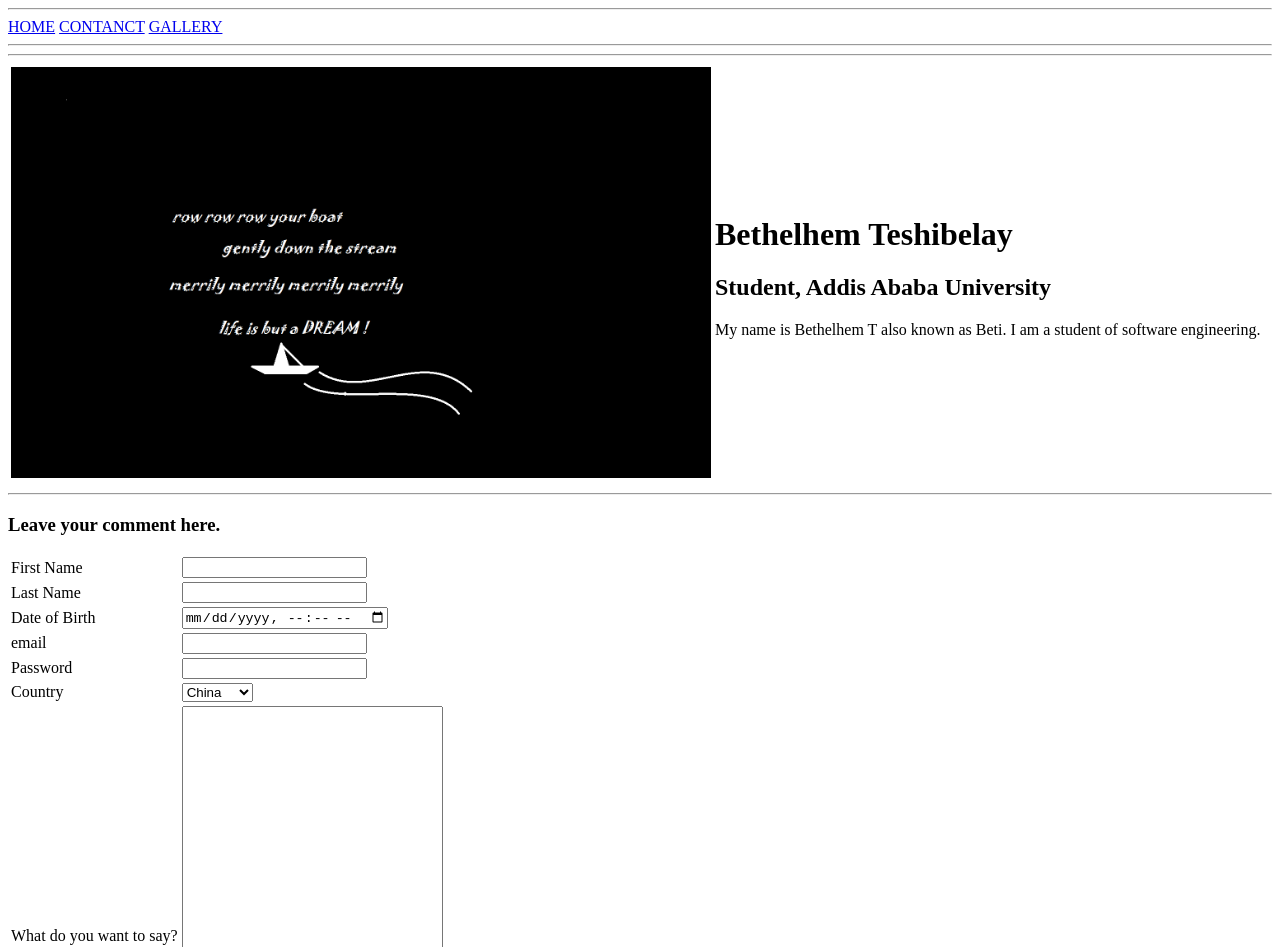
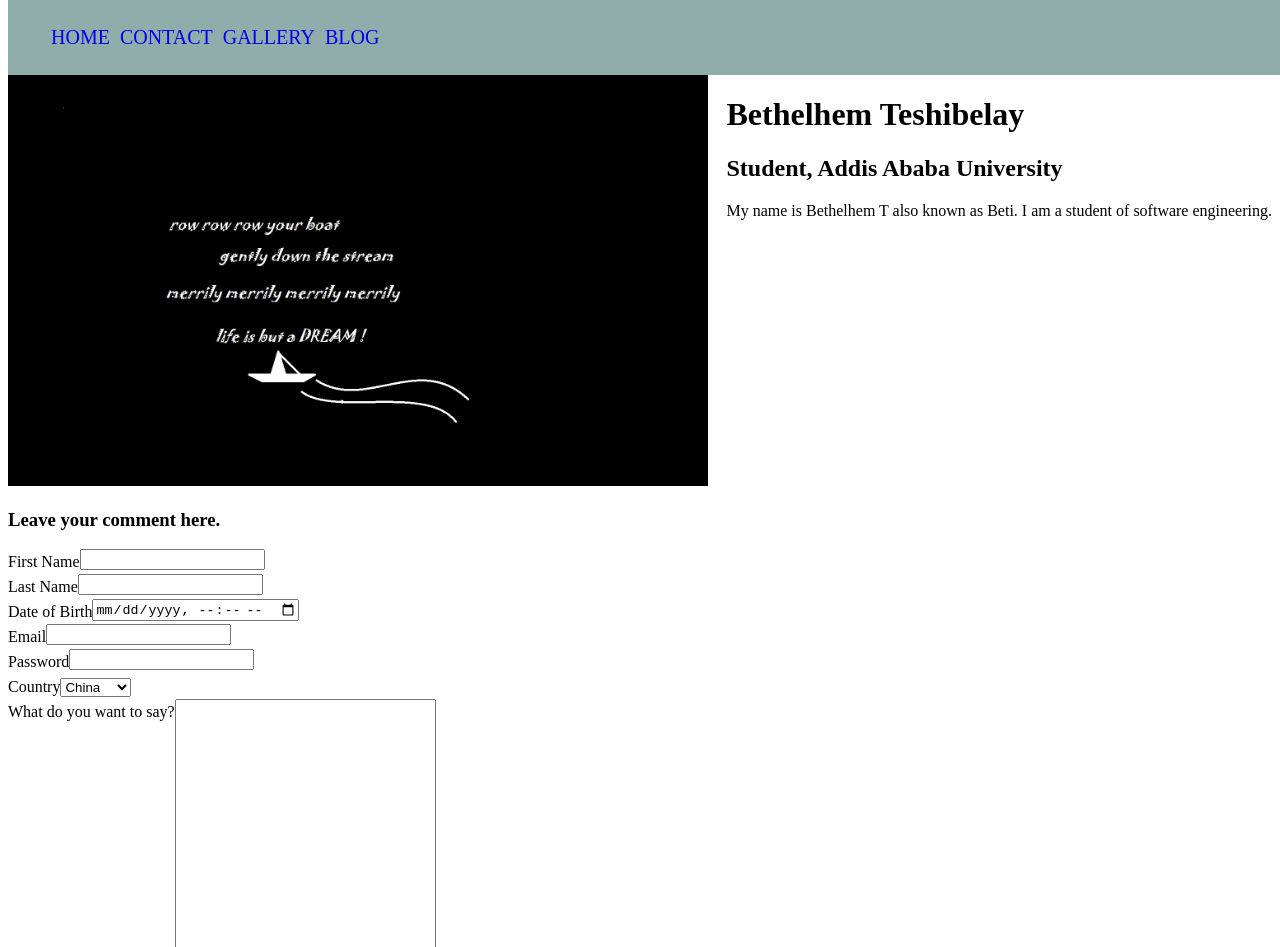
Before and after one commit to betziii/personalweb-by-Beti, a plain HTML site: page contact.html in a window 1280 px wide. Shown: the top 947 px of the page. Drawn offline with Linux system fonts and the light colour scheme.

```diff
--- /dev/null
+++ b/asset/css/contactstyle.css
@@ -0,0 +1,52 @@
+header{
+    background-color: rgba(70, 117, 115,0.6);
+    position: fixed;
+    top: 0;
+    width: 100%;
+}
+body{
+    margin-top: 75px ;
+}
+nav>ul>li{
+    display: inline-block;padding: 10px 3px;
+    font-size: 20px;
+}
+nav>ul>li>a{
+    text-decoration: none;
+}
+nav>ul>li:link{
+    background-color: maroon;
+}
+nav>ul>li:visited{
+    background-color: lightsalmon;
+}
+nav>ul>li:hover{
+    background-color: lightgreen;
+}
+nav>ul>li:active{
+    background-color: rgb(136, 136, 187);
+}
+#proimg{
+    float: left;
+    width: 500px;
+    height: 500px;
+}
+.clear{
+    clear: both;
+}
+.fName{
+    float:left;
+
+
+}
+#status{
+    float: right;
+}
+.formname{
+    float: left;
+
+    display: block;
+}
+#contactform{
+    line-height: 25px;
+}
--- /dev/null
+++ b/asset/css/gallery2style.css
@@ -0,0 +1,64 @@
+
+header{
+    background-color: rgba(70, 117, 115,0.6);
+    position: fixed;
+    top: 0;
+    width: 100%;
+
+
+}
+nav>ul>li{
+    display: inline-block;padding: 10px 3px;
+    font-size: 20px;
+}
+nav>ul>li>a{
+    text-decoration: none;
+}
+nav>ul>li:link{
+    background-color: maroon;
+}
+nav>ul>li:visited{
+    background-color: lightsalmon;
+}
+nav>ul>li:hover{
+    background-color: lightgreen;
+}
+nav>ul>li:active{
+    background-color: rgb(136, 136, 187);
+}
+
+#proimg{
+    float: left;
+    width: 500px;
+    height: 500px;
+}
+.clear{
+    clear: both;
+}
+#head3{
+    font-size: 1rem;
+    font-family: Cambria, Cochin, Georgia, Times, 'Times New Roman', serif;
+    text-align: center;
+    text-transform: uppercase;
+    border-bottom: solid white 25px;
+    padding-bottom: 10px;
+}
+div img{
+    width: 30%;
+    float: left;
+    margin: 30px;
+    margin: 1.66666%;
+}
+#pics{
+    border-bottom:solid white 40px;
+
+}
+#status{
+    float:right;
+    font-size: 1rem;
+    font-style: normal;
+    font-family: Cambria, Cochin, Georgia, Times, 'Times New Roman', serif;
+}
+.foot{
+    border-bottom: solid white 20px;
+}
--- /dev/null
+++ b/asset/css/myworksstyle.css
@@ -0,0 +1,19 @@
+
+h1 {
+  text-align: center;
+}
+td {
+  width: 100px;
+  height: 100px;
+}
+table {
+  margin: 5px auto;
+}
+.col {
+  border-left: 2px solid black;
+  border-right: 2px solid black;
+}
+.row {
+  border-top: 2px solid black;
+  border-bottom: 2px solid black;
+}
--- /dev/null
+++ b/asset/css/style.css
@@ -0,0 +1,76 @@
+body{
+    background-color: skyblue;
+    background-image: url(./asset/image/amsterdam-by-night-1.jpg) ;
+    background-repeat: no-repeat;
+
+    margin: 10px;
+}
+header{
+    background-color: rgba(70, 117, 115,0.6);
+    position: fixed;
+    top: 0;
+    width: 100%;
+
+
+}
+section{
+    font-family: Arial, Helvetica, sans-serif;
+    padding: 5px 30px;
+    margin-top: 50px;
+}
+article{
+    font-size: 15px;
+    line-height: 25px;
+    text-align: justify;
+}
+.title{
+    font-size: 23px;
+    font-weight: bolder;
+
+}
+.date{
+    font-style: italic;
+    font-size: 15px;
+    text-transform: uppercase;
+}
+
+nav>ul>li{
+    display: inline-block;padding: 10px 3px;
+    font-size: 20px;
+}
+nav>ul>li>a{
+    text-decoration: none;
+}
+nav>ul>li:link{
+    background-color: maroon;
+}
+nav>ul>li:visited{
+    background-color: lightsalmon;
+}
+nav>ul>li:hover{
+    background-color: lightgreen;
+}
+nav>ul>li:active{
+    background-color: rgb(136, 136, 187);
+}
+img{
+    float: left;
+
+    width: 500px;
+    height: 500px;
+}
+#test{
+    font-size: 20px;
+    color: orangered;
+}
+#status{
+    float:left;
+}
+#counryside{
+    float:left;
+    margin: 30px;
+
+}
+.clear{
+    clear: both;
+}
--- a/contact.html
+++ b/contact.html
@@ -4,86 +4,79 @@
     <meta charset="UTF-8">
     <meta name="viewport" content="width=device-width, initial-scale=1.0">
     <title>Contact</title>
-
+    <link rel="stylesheet" href="./asset/css/contactstyle.css">
     <link rel="icon" href="http://gsia.sums.ac.ir/Images/UserFiles/1/image/CV%20and%20Cover%20Letter/curriculum-vitae-SUMS.jpg" type="image">
 
 </head>
 <body>
-    <hr>
-    <a href="index.html" target="_blank" >HOME</a>
-    <a href="contact.html" target="_blank">CONTANCT</a>
-    <a href="gallery.html" target="_blank">GALLERY</a>
+    <header>
+        <nav>
+            <ul>
+                <li><a href="index.html">HOME</a></li>
+                <li><a href="contact.html">CONTACT</a></li>
+                <li><a href="gallery.html">GALLERY</a></li>
+                <li><a href="blog.html">BLOG</a></li>
+            </ul>
+        </nav>
+    </header>
+    <img id="profile" src="./asset/image/row your boat.png" alt="profile image" width="700px"></td>
+    <div id="status"><h1>Bethelhem Teshibelay</h1>
+        <h2>Student, Addis Ababa University</h2>
+        <p>My name is Bethelhem T also known as Beti. I am a student of software engineering.</p>
+    </div>
+    <div  class="clear"></div>
+    <h3 id="comment">Leave your comment here.</h3>
+    <div id="contactform">
+        <form method="POST" action="mailto:se.bethelhem.teshibelay@gmail.com" enctype="UTF-8">
 
+            <label class="formname"  for="fName">First Name</label>
 
-    <hr>
-    <hr>
-    <table><tr>
-        <td><img src="./asset/image/row your boat.png" alt="profile image" width="700px"></td>
-        <td><h1>Bethelhem Teshibelay</h1>
-            <h2>Student, Addis Ababa University</h2>
-            <p>My name is Bethelhem T also known as Beti. I am a student of software engineering.</p> </td>
-    </tr></table>
+        <input type="text" name="fName" class="fName" pattern="[A-Za-z]+$" required>
 
-    <hr>
-    <h3>Leave your comment here.</h3>
+        <div  class="clear"></div>
 
-    <form method="POST" action="mailto:se.bethelhem.teshibelay@gmail.com" enctype="UTF-8">
-        <table>
-            <tr>
-                <td><label for="fName">First Name</label>
-                    </td>
-                <td><input type="text" name="fName" id="fName" pattern="[A-Za-z]+$" required></td>
-            </tr>
-            <tr>
-                <td><label for="lName">Last Name</label>&nbsp;</td>
-                <td><input type="text" name="lName" id="lName" pattern="[A-Za-z]+$" ></td>
-            </tr>
-            <tr>
-                <td><label for="Date of Birth">Date of Birth</label></td>
-                <td><input type="datetime-local" name="datetime" id="datetime"></td>
-            </tr>
+            <label class="formname" for="lName">Last Name</label>
 
-            <tr>
-                <td><label for="email">email</label></td>
-                <td><input type="text" name="email" id="email" pattern="[a-z0-9._%+-]+@[a-z0-9.-]+\.[a-z]{2,4}$" required></td>
-            </tr>
-            <tr>
-                <td><label for="Password">Password</label></td>
-                <td><input type="text" name="Password" pattern="(?=.*\d)(?=.*[a-z])(?=.*[A-Z]).{8,}" required></td>
-            </tr>
-            <tr>
-                <td><label for = "country">Country</label></td>
-                <td><select name="country" id="" >
-                    <option value="C">China</option>
-                    <option value="Ethiopia">Ethiopia</option>
-                </select></td>
+        <input type="text" name="lName" class="fName" pattern="[A-Za-z]+$" >
+        <div  class="clear"></div>
 
-            </tr>
-            <tr>
-                <td><label for="detail">What do you want to say?</label></td>
-                <td><textarea name="detail" id="detail" cols="30" rows="30"></textarea></td>
-            </tr>
-            <tr>
-                <td></td>
-                <td><input type="submit" value="submit"></td></tr>
-        </table>
+            <label class="formname" for="Date of Birth">Date of Birth</label>
 
+        <input type="datetime-local" name="datetime" class="fName">
+        <div  class="clear"></div>
 
-    </form>
+            <label class="formname" for="email">Email</label>
+
+        <input type="text" name="email" class="fName" pattern="[a-z0-9._%+-]+@[a-z0-9.-]+\.[a-z]{2,4}$" required>
+        <div  class="clear"></div>
+            <label class="formname" for="Password">Password</label>
+
+        <input type="text" class="fName" name="Password" pattern="(?=.*\d)(?=.*[a-z])(?=.*[A-Z]).{8,}" required>
+        <div  class="clear"></div>
+            <label class="formname" for = "country">Country</label>
+
+        <select name="country" id="country" >
+            <option value="C">China</option>
+            <option value="Ethiopia">Ethiopia</option>
+        </select>
+        <div  class="clear"></div>
+            <label class="formname" for="detail">What do you want to say?</label>
+        </div>
+        <textarea name="detail" id="detail" cols="30" rows="30"></textarea>
+        <input type="submit" id="submit" value="submit">
+        </form>
+    </div>
     <hr>
     <div class="mapouter"><div class="gmap_canvas"><iframe width="600" height="500" id="gmap_canvas" src="https://maps.google.com/maps?q=Addis%20Ababa%20University&t=&z=13&ie=UTF8&iwloc=&output=embed" frameborder="0" scrolling="no" marginheight="0" marginwidth="0"></iframe><a href="https://www.embedgooglemap.net/blog/divi-discount-code-elegant-themes-coupon/"></a></div><style>.mapouter{position:relative;text-align:right;height:500px;width:600px;}.gmap_canvas {overflow:hidden;background:none!important;height:500px;width:600px;}</style></div>
 
 
-    <hr>
+    <div class="foot">
     <a href="" target="_blank" >Facebook</a>
     <a href="" target="_blank" >Twitter</a>
-
-    <hr>
+    </div>
+    <div class="foot"><p align = "center">Developed by Bethelhem T.&copy;</p></div>
 
 
-    <hr>
-    <p align = "center">Developed by Bethelhem T.&copy;</p>
-    <hr>
 
 
 
```
Also changed, not shown: blog.html (added, +81 -0 lines), gallery2.html (added, +52 -0 lines), myworks.html (added, +32 -0 lines), asset/image/amsterdam-by-night-1.jpg (added).
